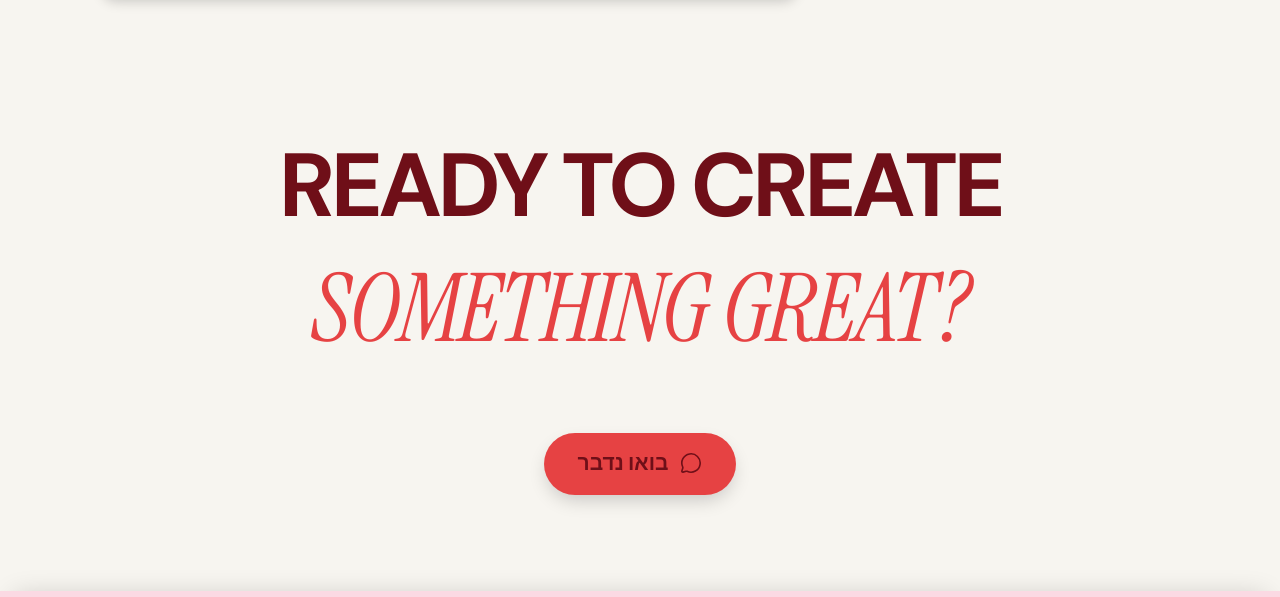
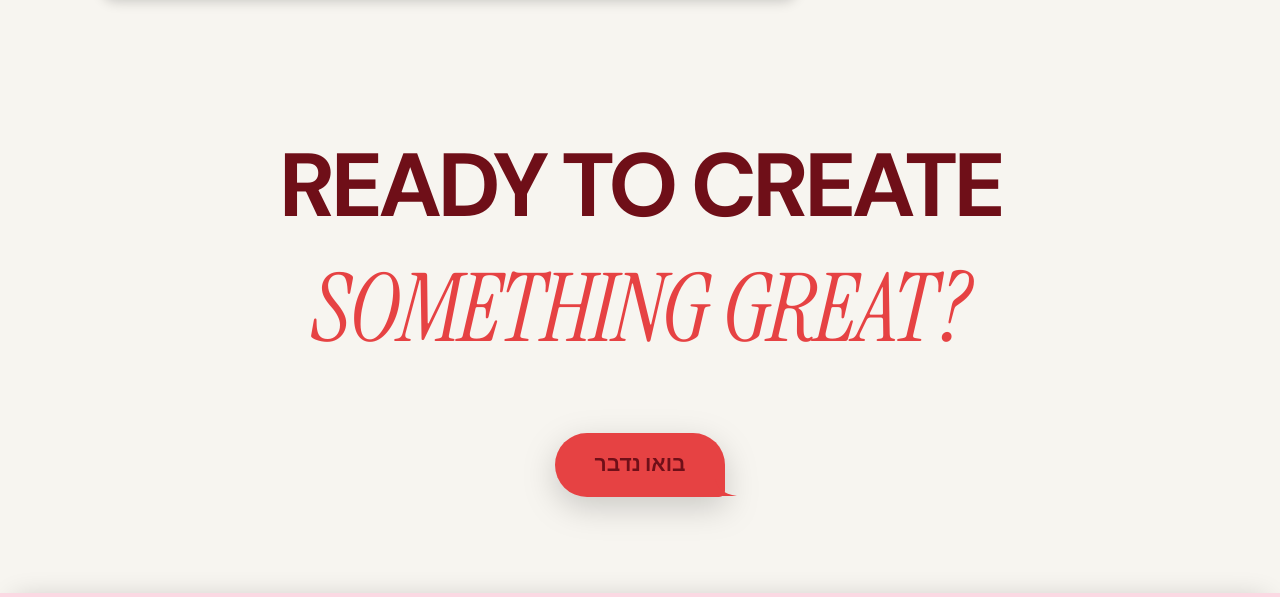
Before and after one commit to lironsocial/Liron-Social, a plain HTML site: page index.html in a window 1280 px wide. Shown: the part 6212-6809 px from the top of the page. Drawn offline with nearby package versions, Linux system fonts and the light colour scheme; no server answers.

Commit message:
Chat-bubble shaped CTA button
Co-Authored-By: Claude Opus 5.5 <noreply@anthropic.com>
Claude-Session: https://claude.ai/code/session_01JhSV1vzRSm4zocLzLvG6GT

```diff
--- a/index.html
+++ b/index.html
@@ -363,9 +363,9 @@
       <div data-reveal="1" dir="ltr" style="margin-top:clamp(88px,12vw,144px);display:flex;flex-direction:column;align-items:center;gap:clamp(10px,1.4vw,18px);text-align:center;">
         <span style="font-family:'DM Sans',sans-serif;font-weight:700;font-size:clamp(1.9rem,7vw,6.4rem);letter-spacing:-.05em;line-height:1;color:#6f0f18;white-space:nowrap;margin-bottom:.12em;">READY TO CREATE</span>
         <span style="display:inline-block;color:#e64243;font-family:'Instrument Serif',serif;font-style:italic;font-weight:400;font-size:clamp(2rem,7.4vw,6.8rem);letter-spacing:-.02em;line-height:1.05;white-space:nowrap;">SOMETHING GREAT?</span>
-        <a href="https://wa.me/972524093322" target="_blank" rel="noopener" dir="rtl" style="margin-top:clamp(36px,5vw,56px);display:inline-flex;align-items:center;gap:12px;height:62px;padding:0 34px;border-radius:999px;background:#e64243;color:#6f0f18;box-shadow:0 8px 19px -4px rgba(0,0,0,0.2);font-family:'Assistant',sans-serif;font-weight:800;font-size:21px;white-space:nowrap;transition:all 120ms cubic-bezier(.22,.61,.36,1);" style-hover="transform:translate(-2px,-2px);box-shadow:0 11px 26px -5px rgba(0,0,0,0.2);color:#6f0f18;" style-active="transform:translate(3px,4px);box-shadow:0 1px 4px -1px rgba(0,0,0,0.16);">
-          <x-import component-from-global-scope="DesignSystem_d83544.Icon" name="message-circle" size="{{ 22 }}" hint-size="22px,22px"></x-import>
+        <a href="https://wa.me/972524093322" target="_blank" rel="noopener" dir="rtl" style="position:relative;margin-top:clamp(36px,5vw,56px);display:inline-flex;align-items:center;height:64px;padding:0 40px;border-radius:32px 32px 6px 32px;background:#e64243;color:#6f0f18;filter:drop-shadow(0 10px 16px rgba(0,0,0,0.18));font-family:'Assistant',sans-serif;font-weight:800;font-size:21px;white-space:nowrap;transition:transform 120ms cubic-bezier(.22,.61,.36,1);" style-hover="transform:translate(-2px,-2px);color:#6f0f18;" style-active="transform:translate(3px,4px);">
           בואו נדבר
+          <svg aria-hidden="true" width="22" height="18" viewBox="0 0 22 18" style="position:absolute;right:-12px;bottom:0;display:block;"><path d="M0 0 C2 10 8 16 22 18 L0 18 Z" fill="#e64243"/></svg>
         </a>
       </div>
     </section>
```
